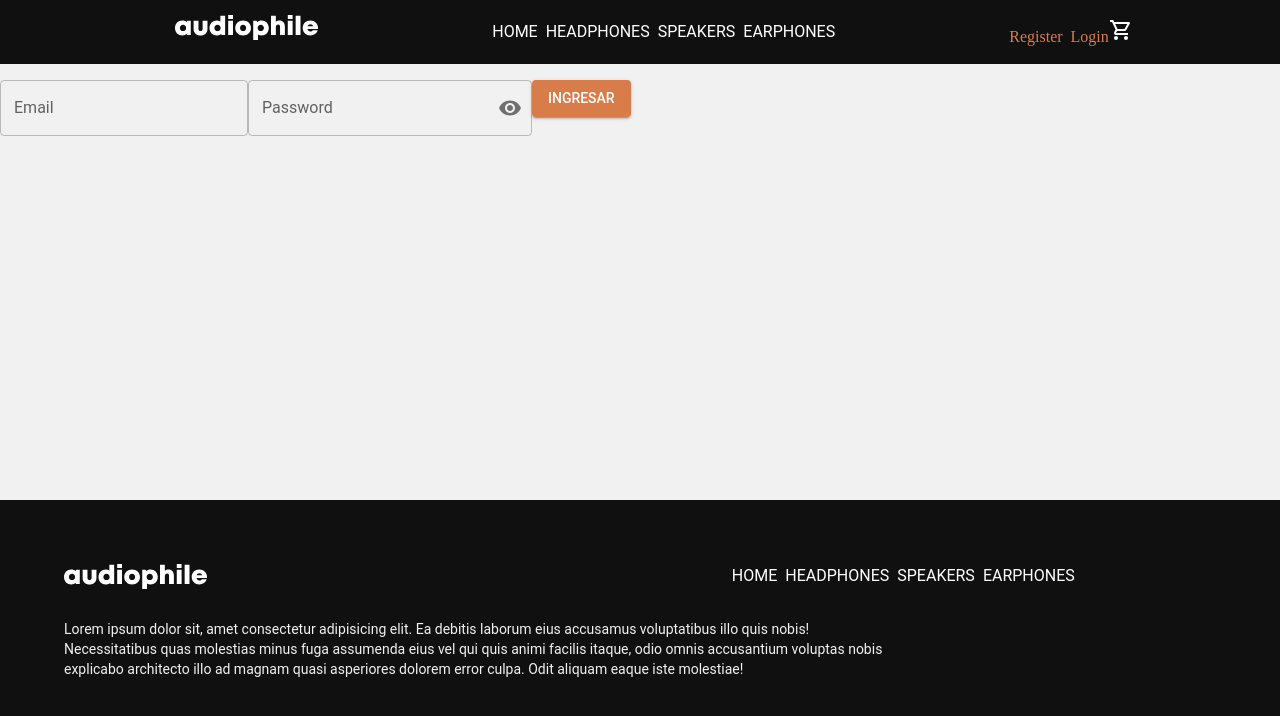
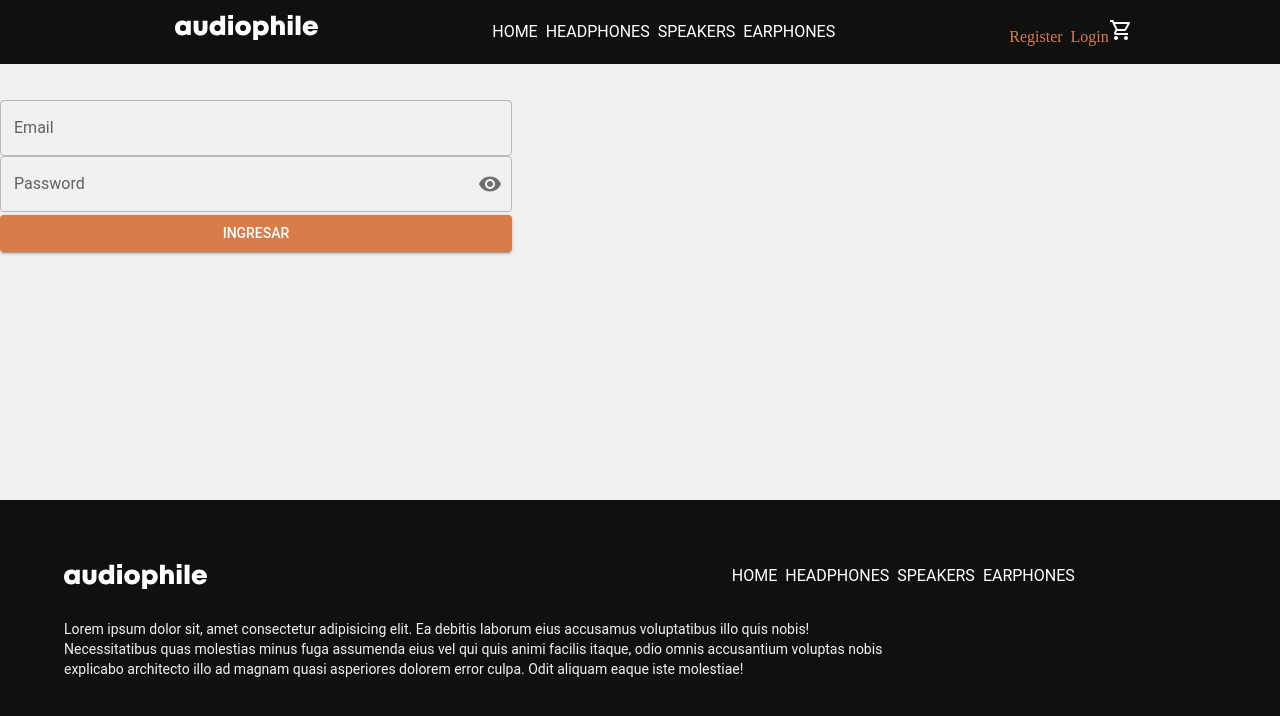
Before and after one commit to poniemangon/ecom2, a React (Vite) app: page /login in a window 1280 px wide. Shown: the top 716 px of the page. Built offline with nearby package versions, Linux system fonts and the light colour scheme.

Commit message:
ahora si weon

```diff
--- a/src/components/common/passwordfield/PasswordField.jsx
+++ b/src/components/common/passwordfield/PasswordField.jsx
@@ -11,7 +11,7 @@ import VisibilityOff from "@mui/icons-material/VisibilityOff";
 
 import { useState } from "react";
 
-const PasswordField = () => {
+const PasswordField = ({onChange, error}) => {
     const [showPassword, setShowPassword] = useState(false);
 
     const handleClickShowPassword = () => setShowPassword((show) => !show);
@@ -41,6 +41,8 @@ const PasswordField = () => {
           </InputAdornment>
         }
         label="Password"
+        onChange={onChange}
+        error={error}
       />
     </FormControl>
   );
--- a/src/components/pages/login/Login.jsx
+++ b/src/components/pages/login/Login.jsx
@@ -1,15 +1,48 @@
-import { Button, TextField, Box } from "@mui/material"
-import PasswordField from "../../common/passwordfield/PasswordField"
+import { Button, TextField, Box, FormHelperText } from "@mui/material"
+import IconButton from '@mui/material/IconButton';
+import OutlinedInput from '@mui/material/OutlinedInput';
+import InputLabel from '@mui/material/InputLabel';
+import InputAdornment from '@mui/material/InputAdornment';
+import FormControl from '@mui/material/FormControl';
+import Visibility from '@mui/icons-material/Visibility';
+import VisibilityOff from '@mui/icons-material/VisibilityOff';
+// sx={{ m: 1, width: '25ch' }}
 
 
+const Login = ({handleSubmit, handleChange, errors, handleShow, showPassword}) => {
 
-const Login = () => {
   return (
-    <Box sx={{paddingTop:"20px"}}>
-      <form action="">
-        <TextField label="Email" variant="outlined"></TextField>
-        <PasswordField/>
-        <Button variant="contained">Ingresar</Button>
+    <Box sx={{paddingTop:"20px", alignItems: "center"}}>
+      <form onSubmit={handleSubmit}>
+      <Box sx={{paddingTop:"20px", display:"flex", flexDirection:"column", maxWidth:"600px", width: "40%" }}>
+        <TextField name="email" label="Email" variant="outlined" error={errors.email ? true : false} onChange={handleChange} helperText={errors.email}></TextField>
+        <FormControl  variant="outlined">
+          <InputLabel htmlFor="outlined-adornment-password">Password</InputLabel>
+          <OutlinedInput
+            id="outlined-adornment-password"
+            type={showPassword ? 'text' : 'password'}
+            name="password"
+            error={errors.password ? true : false}
+            onChange={handleChange}
+
+            endAdornment={
+              <InputAdornment position="end">
+                <IconButton
+                  aria-label="toggle password visibility"
+                  onClick={handleShow}
+                  edge="end"
+                >
+                  {showPassword ? <VisibilityOff /> : <Visibility />}
+                </IconButton>
+              </InputAdornment>
+            }
+            label="Password"
+
+          />
+          <FormHelperText sx={{color: "#d32f2f"}}>{errors.password}</FormHelperText>
+        </FormControl>
+        <Button type="submit" variant="contained">Ingresar</Button>
+        </Box>
       </form>
     </Box>
   )
--- a/src/components/pages/login/LoginContainer.jsx
+++ b/src/components/pages/login/LoginContainer.jsx
@@ -1,9 +1,41 @@
-import Login from "./Login"
+import { useFormik } from "formik";
+import Login from "./Login";
+import * as Yup from "yup";
+import { useState } from "react";
+
 
 const LoginContainer = () => {
+  const { handleSubmit, handleChange, errors } = useFormik({
+    initialValues: {
+      email: "",
+      password: "",
+    },
+    onSubmit: (data) => {
+      console.log("anashei", data);
+      // firebase
+    },
+    validateOnChange: false,
+    validationSchema: Yup.object({
+      email: Yup.string("Deben ser caracteres").email("No corresponde con un email valido").required("El campo email es obligatorio"),
+      password: Yup.string("Deben ser caracteres").required("El campo password es obligatorio"),
+    }),
+  });
+
+
+
+  const [showPassword, setShowPassword] = useState(false)
+  const handleShow = () =>{
+    setShowPassword(!showPassword)
+  }
   return (
-    <Login/>
-  )
-}
+    <Login
+      showPassword={showPassword}
+      handleShow={handleShow}
+      handleSubmit={handleSubmit}
+      handleChange={handleChange}
+      errors={errors}
+    />
+  );
+};
 
-export default LoginContainer
+export default LoginContainer;
```
